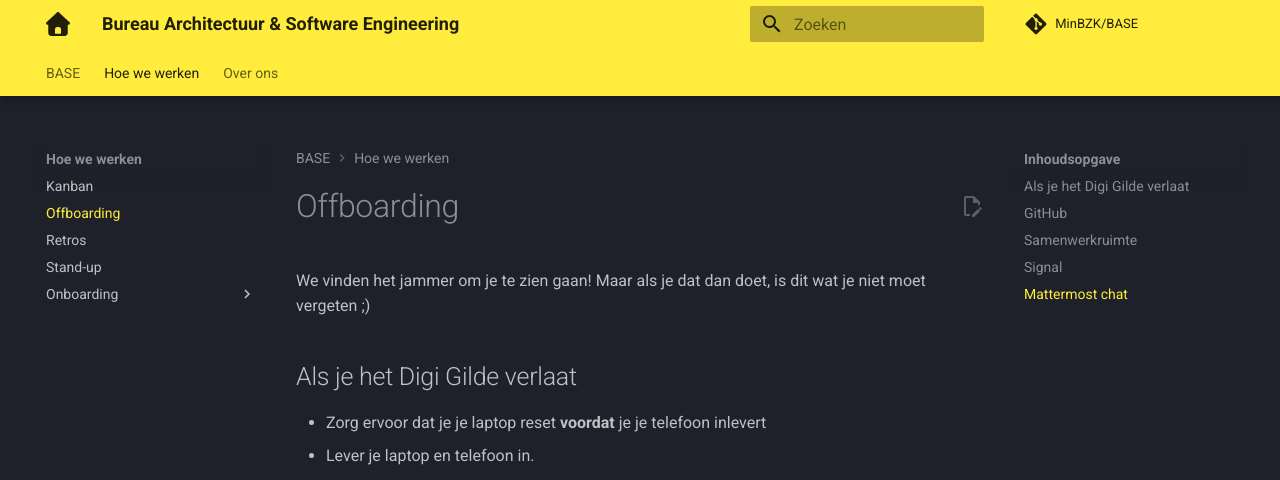
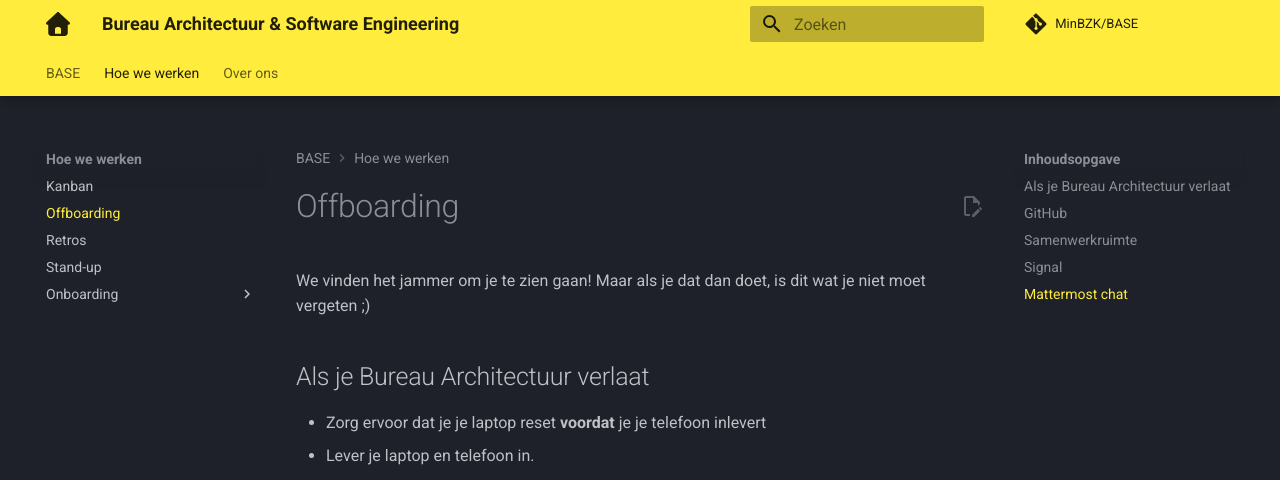
Before and after one commit to MinBZK/BASE, an MkDocs documentation site: the page built from docs/Hoe_we_werken/offboarding.md, in a window 1280 px wide and 1091 px high. Shown: the top 480 px of the window. Built offline with MkDocs 1.6.1 and Material for MkDocs 9.7.7, drawn with Linux system fonts in a browser that asks for light colours; plug-ins that fetch from the network failed and are left out; comment, search, counter and statistics services are not loaded.

Commit message:
Fix typo

```diff
--- a/docs/Hoe_we_werken/offboarding.md
+++ b/docs/Hoe_we_werken/offboarding.md
@@ -2,7 +2,7 @@
 
 We vinden het jammer om je te zien gaan! Maar als je dat dan doet, is dit wat je niet moet vergeten ;)
 
-## Als je het Digi Gilde verlaat
+## Als je Bureau Architectuur verlaat
 
 - Zorg ervoor dat je je laptop reset **voordat** je je telefoon inlevert
 - Lever je laptop en telefoon in.
```
Also changed, not shown: mkdocs.yml (+0 -8 lines).
